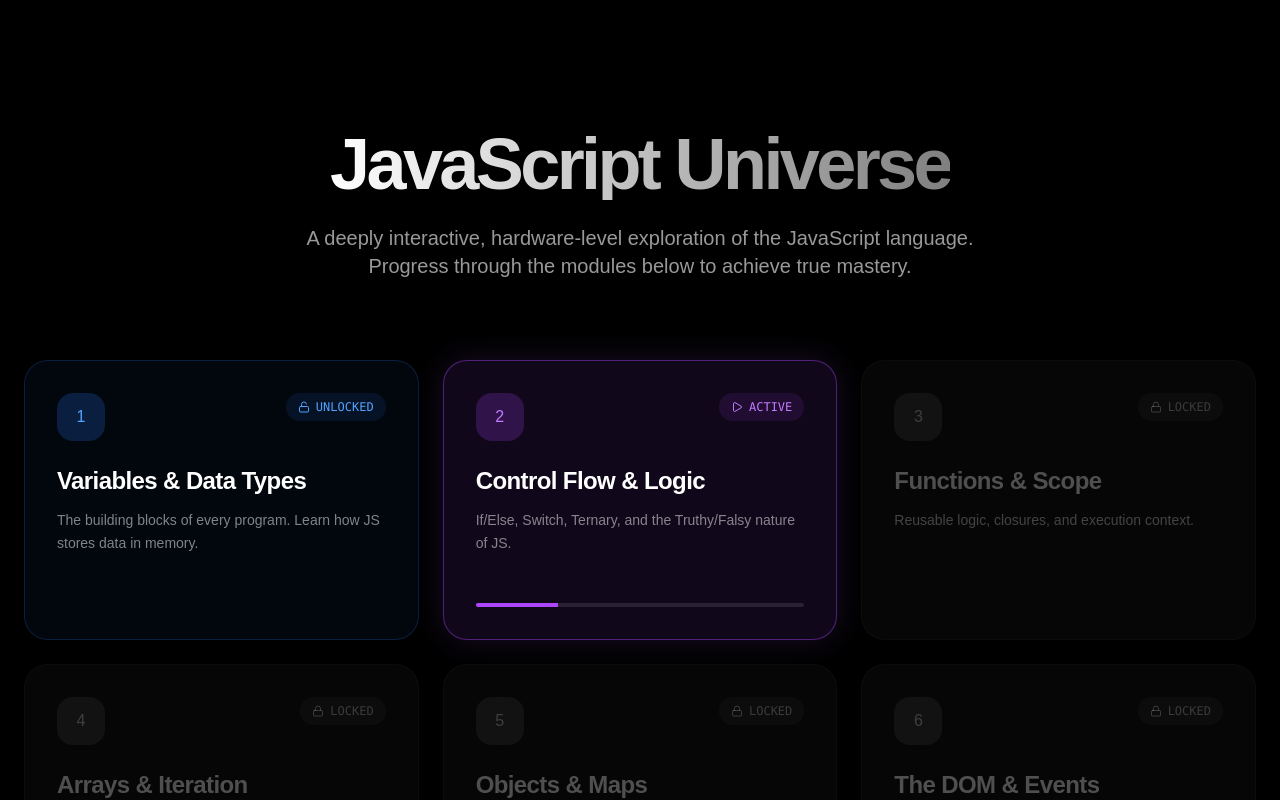
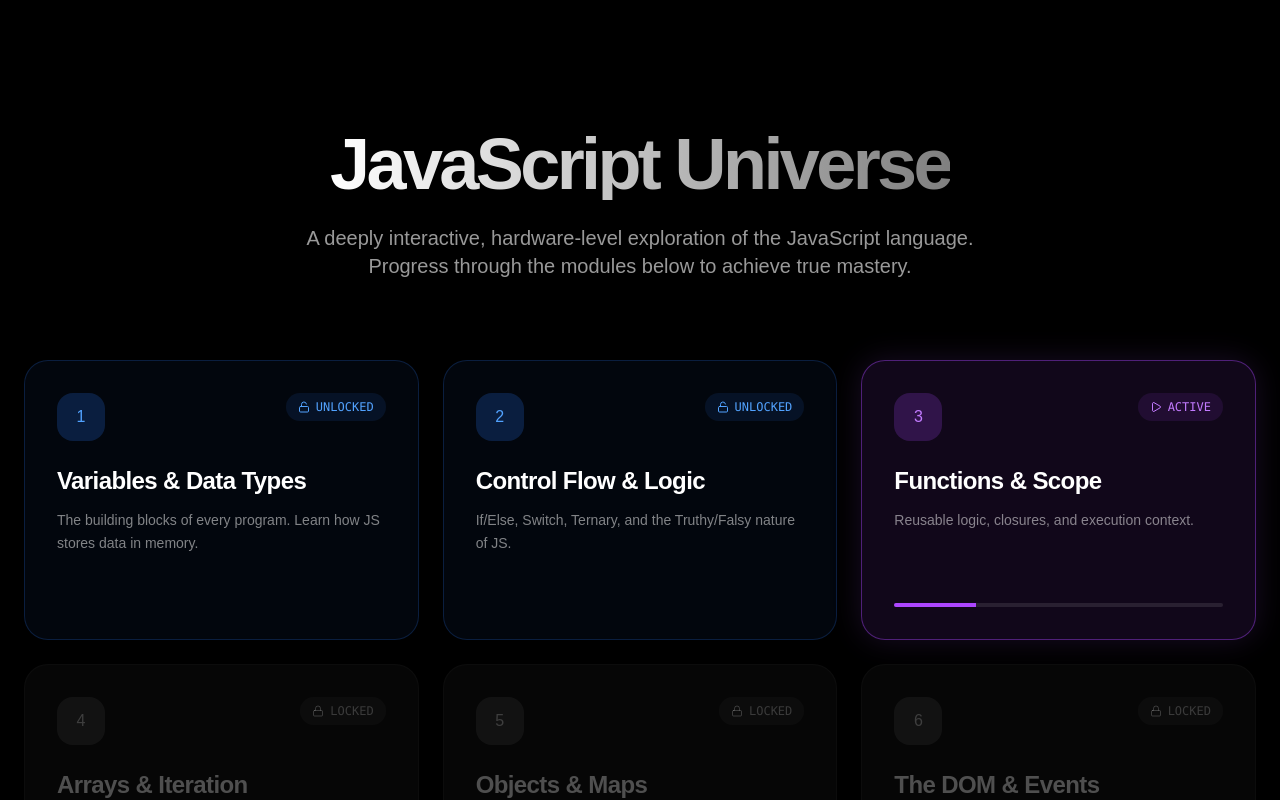
Before and after one commit to MRGokulB/js-mastery, a Next.js app in the folder apps/hub/: page / in a window 1280 px wide. Shown: the top 800 px of the page. Built offline with nearby package versions, Linux system fonts and the light colour scheme.

Commit message:
feat: unlock Functions & Scope topic

```diff
--- a/apps/hub/src/components/HubScene.tsx
+++ b/apps/hub/src/components/HubScene.tsx
@@ -18,11 +18,11 @@ const TOPICS = [
     id: 2,
     title: "Control Flow & Logic",
     description: "If/Else, Switch, Ternary, and the Truthy/Falsy nature of JS.",
-    status: "active",
+    status: "completed",
     href: "https://control-flow-nm254hwqy-gokul-boddawars-projects.vercel.app",
     icon: Map
   },
-  { id: 3, title: "Functions & Scope", description: "Reusable logic, closures, and execution context.", status: "locked", href: "#" },
+  { id: 3, title: "Functions & Scope", description: "Reusable logic, closures, and execution context.", status: "active", href: "https://functions-scope-4rxrb9vcz-gokul-boddawars-projects.vercel.app" },
   { id: 4, title: "Arrays & Iteration", description: "List manipulation, map, filter, reduce.", status: "locked", href: "#" },
   { id: 5, title: "Objects & Maps", description: "Key-value stores, references, and deep copies.", status: "locked", href: "#" },
   { id: 6, title: "The DOM & Events", description: "Connecting JS to the visual webpage.", status: "locked", href: "#" },
```
